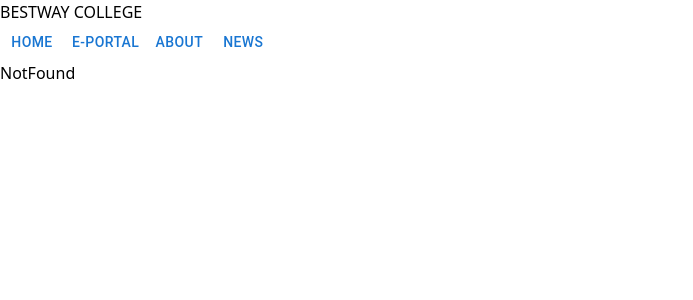
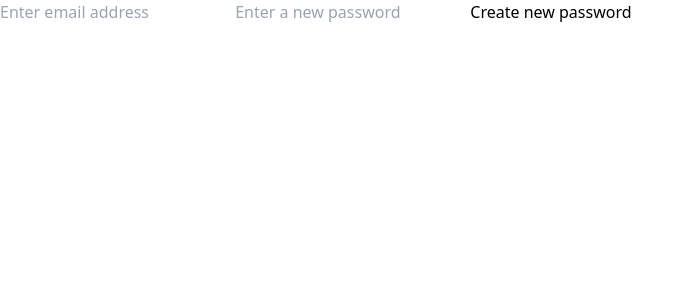
Before and after one commit to Adebayozz1994/BESTWAY-COLLEGE-Frontend, a React (Vite) app: page /admin/createpassword in a window 1280 px wide. Shown: the top 300 px of the page, without its empty margins (0-693 px from the left). Built offline with nearby package versions, Linux system fonts and the light colour scheme.

Commit message:
admin forgot password done

```diff
--- a/src/App.css
+++ b/src/App.css
@@ -0,0 +1,3 @@
+<Route path="/admin/forgot" element={<AdminForgot />} />
+        <Route path="/admin/verifyotp" element={<AdminInputOtp />} />
+        <Route path="/admin/createpassword" element={<AdminCreateNewPassword />} />
--- a/src/App.jsx
+++ b/src/App.jsx
@@ -1,42 +1,46 @@
-import { Navigate, Route, Routes } from "react-router-dom"
-import UserSignup from "./components/Users/UserSignup"
-import UserLogin from "./components/Users/UserLogin"
-import AdminSignup from "./components/Admin/AdminSignup"
-import AdminLogin from "./components/Admin/AdminLogin"
-import Home from "./components/Layout/Home"
-import Layout from "./components/Layout/Layout"
-import NotFound from "./components/Layout/NotFound"
-import UserDashboard from "./components/Users/UserDashboard"
-import UserLayout from "./components/Users/UserLayout"
-import AdminDashboard from "./components/Admin/AdminDashboard"
-import AdminLayout from "./components/Admin/AdminLayout"
-import Forgot from "./components/Users/Forgot"
-import InputOtp from "./components/Users/InputOtp"
-import CreateNewPassword from "./components/Users/CreateNewPassword"
-
+import { Navigate, Route, Routes } from "react-router-dom";
+import UserSignup from "./components/Users/UserSignup";
+import UserLogin from "./components/Users/UserLogin";
+import AdminSignup from "./components/Admin/AdminSignup";
+import AdminLogin from "./components/Admin/AdminLogin";
+import Home from "./components/Layout/Home";
+import Layout from "./components/Layout/Layout";
+import NotFound from "./components/Layout/NotFound";
+import UserDashboard from "./components/Users/UserDashboard";
+import UserLayout from "./components/Users/UserLayout";
+import AdminDashboard from "./components/Admin/AdminDashboard";
+import AdminLayout from "./components/Admin/AdminLayout";
+import Forgot from "./components/Users/Forgot";
+import InputOtp from "./components/Users/InputOtp";
+import CreateNewPassword from "./components/Users/CreateNewPassword";
+import AdminForgot from "./components/Admin/Forgot";
+import AdminInputOtp from "./components/Admin/InputOtp";
+import AdminCreateNewPassword from "./components/Admin/CreateNewPassword";
 function App() {
-
-
   return (
-    <>
     <Routes>
       <Route path="/" element={<Layout />}>
-          <Route path="/" element={<Navigate to="/home" />} />
+        <Route index element={<Navigate to="/home" />} />
         <Route path="/home" element={<Home />} />
         <Route path="*" element={<NotFound />} />
       </Route>
 
       <Route path="/user" element={<UserLayout />}>
-          <Route path="/user" element={<Navigate to="/user/dashboard" />} />
-          <Route path="/user/dashboard" element={<UserDashboard />} />
-          <Route path="/user/forgot" element={<Forgot />} />
-          <Route path="/user/verifyotp" element={<InputOtp />} />
-          <Route path='/user/createpassword' element={<CreateNewPassword />} />
+        <Route index element={<Navigate to="/user/dashboard" />} />
+        <Route path="dashboard" element={<UserDashboard />} />
+        <Route path="forgot" element={<Forgot />} />
+        <Route path="verifyotp" element={<InputOtp />} />
+        <Route path="createpassword" element={<CreateNewPassword />} />
       </Route>
 
       <Route path="/admin" element={<AdminLayout />}>
-          <Route path="/admin" element={<Navigate to="/admin/dashboard" />} />
-          <Route path="/admin/dashboard" element={<AdminDashboard />} />
+        <Route index element={<Navigate to="/admin/dashboard" />} />
+        <Route path="dashboard" element={<AdminDashboard />} />
+        <Route path="forgot" element={<AdminForgot />} />
+        <Route path="verifyotp" element={<AdminInputOtp />} />
+        <Route path="createpassword" element={<AdminCreateNewPassword />} />
+
+
       </Route>
 
       <Route path="/user/login" element={<UserLogin />} />
@@ -44,10 +48,9 @@ function App() {
       <Route path="/admin/signup" element={<AdminSignup />} />
       <Route path="/admin/login" element={<AdminLogin />} />
 
-
+      <Route path="*" element={<NotFound />} />
     </Routes>
-    </>
-  )
+  );
 }
 
-export default App
+export default App;
--- a/src/components/Admin/AdminLogin.jsx
+++ b/src/components/Admin/AdminLogin.jsx
@@ -41,6 +41,9 @@ const AdminLogin = () => {
 
         <button type="submit" className="bg-red-500 p-3 text-white rounded w-full mb-3 font-bold">login</button>
         <p className="text-center">Don't have an account? <Link to='/admin/signup' className="text-gray-500 font-bold">Sign up</Link></p>
+        <div className="w-full flex justify-center lg:pt-4 text-yellow-300 font-bold">
+                        <Link to='/admin/forgot'>forget password?</Link>
+                    </div>
     </form>
 
     </main>
--- /dev/null
+++ b/src/components/Admin/CreateNewPassword.jsx
@@ -0,0 +1,52 @@
+import { useFormik } from 'formik';
+import React, { useState } from 'react'
+import { useNavigate } from 'react-router-dom';
+import { createNewPassword } from '../Schema/createNewPasswordSchema';
+import axios from 'axios';
+
+const CreateNewPassword = () => {
+    const navigate = useNavigate();
+    const URL = "http://localhost:3000/admin/createnewpassword";
+    const [buttonText, setButtonText] = useState("Create new password");
+
+    const { handleChange, handleSubmit, values, errors } = useFormik({
+        initialValues: {
+            email: "",
+            password: "",
+        },
+        validationSchema: createNewPassword,
+        onSubmit: (values) => {
+            setButtonText("changing old password...");
+            axios.post(URL, values)
+            .then((response)=>{
+                if (response.data.status == true){
+                    setButtonText("Changed");
+                    setTimeout(() => {
+                        navigate("/admin/login");
+                    }, 3000);
+                }
+
+            })
+            .finally(() => {
+
+                setTimeout(() => {
+                    setButtonText("Create new password");
+                }, 3000);
+            });
+        }
+    });
+
+    return (
+        <>
+        <section className="flex justify-center items-center lg:p-48 bg-slate-900 p-5 h-screen">
+            <form onSubmit={handleSubmit} className=" w-96">
+                <input type="email" placeholder='Enter email address' onChange={handleChange} name="email" value={values.email} className="w-full mb-3 p-3 bg-slate-100 rounded-md" /> <span className="text-red-500">{errors.email}</span>
+                <input type="text" placeholder='Enter a new password' onChange={handleChange} name="password" value={values.password} className="w-full mb-3 p-3 bg-slate-100 rounded-md" /> <span className="text-red-500">{errors.password}</span>
+                <button type="submit" className="bg-blue-500 p-3 text-white rounded w-full mb-3 font-bold" disabled={buttonText === "Changing old password..."}>{buttonText}</button>
+            </form>
+        </section>
+        </>
+    );
+}
+
+export default CreateNewPassword
--- /dev/null
+++ b/src/components/Admin/Forgot.jsx
@@ -0,0 +1,52 @@
+import axios from "axios"
+import { useState } from "react"
+import { useFormik } from "formik"
+import { Link, useNavigate } from "react-router-dom"
+import { forgotSchema } from "../Schema/fogotSchema"
+
+const Forgot = () => {
+    const navigate = useNavigate()
+    const URL = "http://localhost:3000/admin/forgot"
+    const [buttonText, setButtonText] = useState("Send OTP")
+
+    const { handleChange, handleSubmit, values, errors } = useFormik({
+        initialValues: {
+            email: "",
+        },
+        validationSchema: forgotSchema,
+        onSubmit: (values) => {
+            setButtonText("Sending OTP...")
+            axios.post(URL, values)
+            .then((response)=>{
+                if(response.data.otp){
+                    setTimeout(() => {
+                        navigate("/admin/verifyotp")
+                    }, 3000);
+                } else {
+                    setButtonText("Send OTP")
+                    navigate("/admin/forgot")
+                }
+            })
+            .finally(() => {
+
+                setTimeout(() => {
+                    setButtonText("Send OTP")
+                }, 3000);
+            })
+        }
+    });
+
+    return (
+        <>
+        <section className="flex justify-center items-center lg:p-48 bg-slate-900 p-5 h-screen">
+            <form onSubmit={handleSubmit} className=" w-96">
+
+                <input type="email" placeholder='Email address' onChange={handleChange} name="email" value={values.email} className="w-full mb-3 p-3 bg-slate-100 rounded-md" /> <span className="text-red-500">{errors.email}</span>
+                <button type="submit" className="bg-blue-500 p-3 text-white rounded w-full mb-3 font-bold" disabled={buttonText === "Sending OTP..."}>{buttonText}</button>
+            </form>
+        </section>
+        </>
+    )
+}
+
+export default Forgot
--- /dev/null
+++ b/src/components/Admin/InputOtp.jsx
@@ -0,0 +1,50 @@
+import axios from "axios";
+import { useState } from "react";
+import { useFormik } from "formik";
+import { useNavigate } from "react-router-dom";
+import { verifySchema } from "../Schema/verifySchema";
+
+const InputOtp = () => {
+    const navigate = useNavigate();
+    const URL = "http://localhost:3000/admin/verifyotp";
+    const [buttonText, setButtonText] = useState("Verify OTP");
+
+    const { handleChange, handleSubmit, values, errors } = useFormik({
+        initialValues: {
+            otp: "",
+        },
+        validationSchema: verifySchema,
+        onSubmit: (values) => {
+            setButtonText("Verifying...");
+            axios.post(URL, values)
+            .then((response)=>{
+                if (response.data.status == true){
+                    setButtonText("Verified");
+                    setTimeout(() => {
+                        navigate("/admin/createpassword");
+                    }, 3000);
+                }
+
+            })
+            .finally(() => {
+
+                setTimeout(() => {
+                    setButtonText("Verify OTP");
+                }, 3000);
+            });
+        }
+    });
+
+    return (
+        <>
+        <section className="flex justify-center items-center lg:p-48 bg-slate-900 p-5 h-screen">
+            <form onSubmit={handleSubmit} className=" w-96">
+                <input type="number" placeholder='Enter OTP' onChange={handleChange} name="otp" value={values.otp} className="w-full mb-3 p-3 bg-slate-100 rounded-md" /> <span className="text-red-500">{errors.otp}</span>
+                <button type="submit" className="bg-blue-500 p-3 text-white rounded w-full mb-3 font-bold" disabled={buttonText === "Verifying..."}>{buttonText}</button>
+            </form>
+        </section>
+        </>
+    );
+}
+
+export default InputOtp
```
Lines whose indentation alone changed are shown as unchanged.
